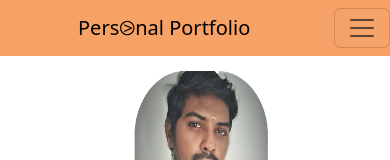
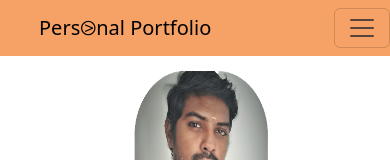
Before and after one commit to Mohanraj-VD/Mohan_Portfolio, a React (Create React App) app: page / in a window 390 px wide. Shown: the top 160 px of the page. Built offline with nearby package versions, Linux system fonts and the light colour scheme.

Commit message:
nav css changes

```diff
--- a/src/Styles/Navbar.css
+++ b/src/Styles/Navbar.css
@@ -66,7 +66,7 @@
     }
 
     #pp{
-        margin-left: 20%;
+        padding-left: 10%;
 
     }
     #nv1 {
@@ -74,7 +74,7 @@
         color: #005585;
         font-weight: bold;
         margin-left: 0%;
-        padding-left: 1%;
+        padding-left: 3%;
         width: 100%;
         text-align: left;
     }
```
